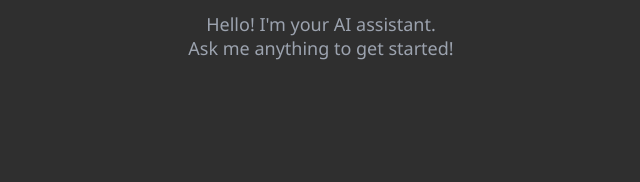
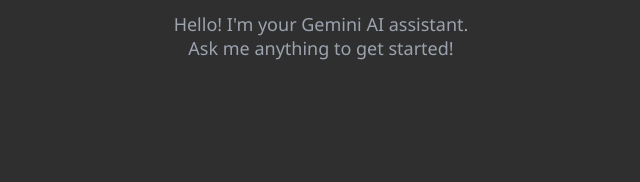
Before and after one commit to flavinc/FC-AI-chatbot, a plain HTML site: page index.html in a window 1280 px wide. Shown: the part 257-439 px from the top of the page, 319-959 px from the left. Drawn offline with Linux system fonts and the light colour scheme.

Commit message:
feat: html

```diff
--- a/index.html
+++ b/index.html
@@ -361,7 +361,7 @@
         <div class="chat-messages" id="chatMessages">
             <div class="welcome-message">
                 <span class="emoji">🤖</span>
-                <div>Hello! I'm your  AI assistant.<br>Ask me anything to get started!</div>
+                <div>Hello! I'm your Gemini AI assistant.<br>Ask me anything to get started!</div>
             </div>
         </div>
 
```
